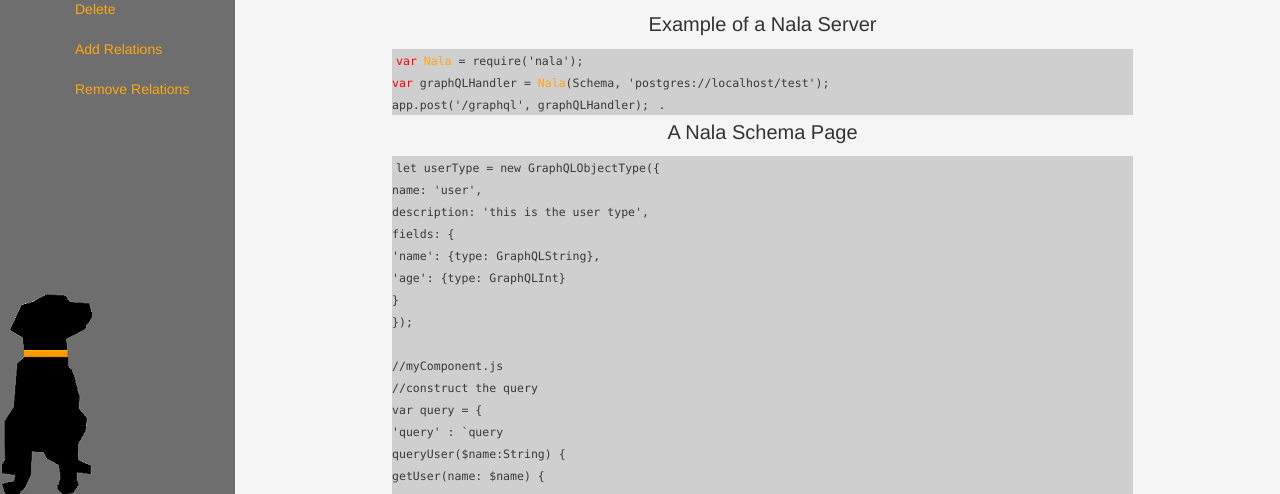
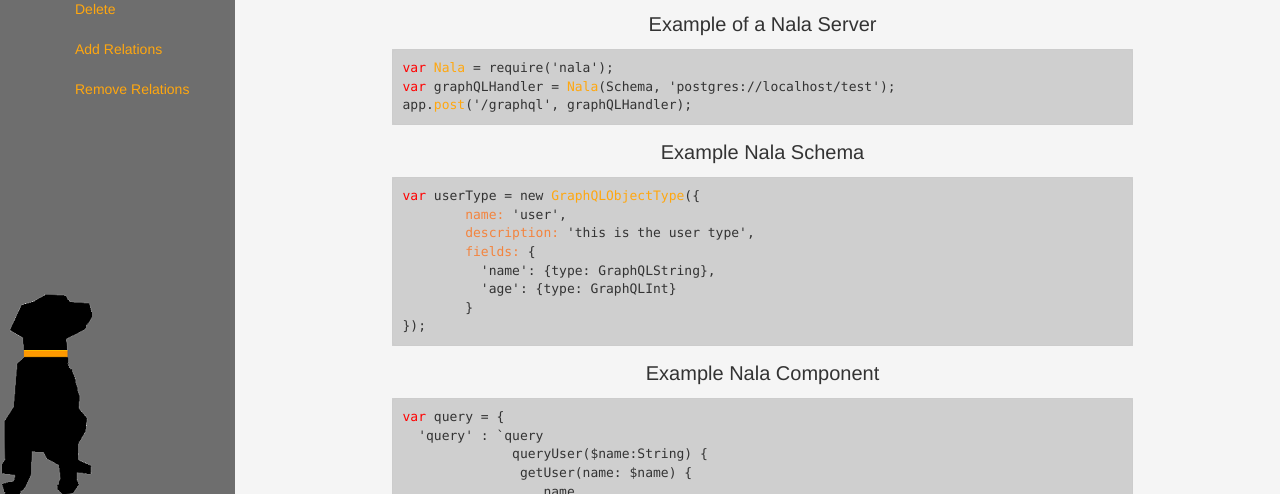
Before and after one commit to MikeShobe/ORM-docs, a website: page client/index.html in a window 1280 px wide. Shown: the part 306-800 px from the top of the page. Drawn offline with nearby package versions, Linux system fonts and the light colour scheme.

Commit message:
formatted text for example boxes

```diff
--- a/client/css/simple-sidebar.css
+++ b/client/css/simple-sidebar.css
@@ -9,37 +9,24 @@ body {
 }
 
 code{
-    background: #cfcfcf;
-
     color: #393939;
     font-size:75%;
     white-space: nowrap;
-
 }
 
 code r{
     color: red;
 }
 
-code nal{
+code y{
     color: #ffa70f;
 }
 
-#cen{
-    text-align: center;
-    background-color: none;
+code st{
+    color: #F3843E;
 }
-
-.box{
-    background-color:#cfcfcf;
-    margin-left: auto;
-    margin-right: auto;
-    width:73%;
-    font-size:77%;
-}
-
-.row{
-    padding: 0 5px 3px 10px;
+pre{
+    background: #cfcfcf;
 }
 
 #wrapper {
@@ -66,10 +53,30 @@ code nal{
     height: 100%;
     position: absolute;
     padding: 20px;
-
 }
 
-/* Sidebar Styles */
+#cen{
+    text-align: center;
+    background-color: none;
+}
+
+#pages{
+    margin: 20px 0 0 0;
+    font-size: 20px;
+}
+
+.row{
+    padding: 0 5px 3px 10px;
+}
+
+.box{
+    background-color:#cfcfcf;
+    margin-left: auto;
+    margin-right: auto;
+    width:73%;
+    font-size:77%;
+}
+
 .sidebar-nav {
     position: absolute;
     top: 0;
@@ -112,11 +119,6 @@ code nal{
     color: #FF5A09;
 }
 
-#pages{
-    margin: 20px 0 0 0;
-    font-size: 20px;
-}
-
 .subnav{
     list-style-type: none;
 }
--- a/client/partials/home.html
+++ b/client/partials/home.html
@@ -9,43 +9,47 @@
 	<div class='col-lg-12 .col-lg-12-offset-4'>
 	  <p id='cen'>Example of a Nala Server</p>
 	  <div class="box">
-	    <code><r>var</r> <nal>Nala</nal> = require('nala');<br/>
-				  <r>var</r> graphQLHandler = <nal>Nala</nal>(Schema, 'postgres://localhost/test');<br/>
-				  app.post('/graphql', graphQLHandler);
-		  </code>.
+	   <pre><code><r>var</r> <y>Nala</y> = require('nala');
+<r>var</r> graphQLHandler = <y>Nala</y>(Schema, 'postgres://localhost/test');
+app.<y>post</y>('/graphql', graphQLHandler);</code></pre>
+	  </div>
+	</div>
+</div>
+
+<div class="row">
+	<div class='col-lg-12'>
+		<p id='cen'>Example Nala Schema</p>
+		<div class="box">
+			<pre><code><r>var</r> userType = new <y>GraphQLObjectType</y>({
+ 	<st>name:</st> 'user',
+ 	<st>description:</st> 'this is the user type',
+ 	<st>fields:</st> {
+   	  'name': {type: GraphQLString},
+   	  'age': {type: GraphQLInt}
+ 	}
+});
+</code></pre>
 	  </div>
 	</div>
 </div>
 <div class="row">
 	<div class='col-lg-12'>
-		<p id='cen'>A Nala Schema Page</p>
+		<p id='cen'>Example Nala Component</p>
 		<div class="box">
-	    <code>let userType = new GraphQLObjectType({<br/>
- 						name: 'user',<br/>
- 						description: 'this is the user type',<br/>
- 						fields: {<br/>
-   					'name': {type: GraphQLString},<br/>
-   					'age': {type: GraphQLInt}<br/>
- 						}<br/>
-						});<br/>
-<br/>
-						//myComponent.js<br/>
-						//construct the query<br/>
-						var query = {<br/>
-   					'query' : `query<br/>
-              queryUser($name:String) {<br/>
-                 getUser(name: $name) {<br/>
-                         name<br/>
-                   age<br/>
-                 }<br/>
-             }`,<br/>
-   'variables': {'name': this.state.name}<br/>
+			<pre><code><r>var</r> query = {
+  'query' : `query
+              queryUser($name:String) {
+               getUser(name: $name) {
+                  name
+                  age
+               }
+             }`,
+  'variables': {'name': this.state.name}
 }<br/>
-//send it to graphql<br/>
-$.post('/graphql', query, function(response){<br/>
- console.dir(response.data);<br/>
-});<br/>
-		  </code>.
+//send it to graphql
+$.post('/graphql', query, function(response){
+ console.dir(response.data);
+});</code></pre>
 	  </div>
 	</div>
 </div>
```
